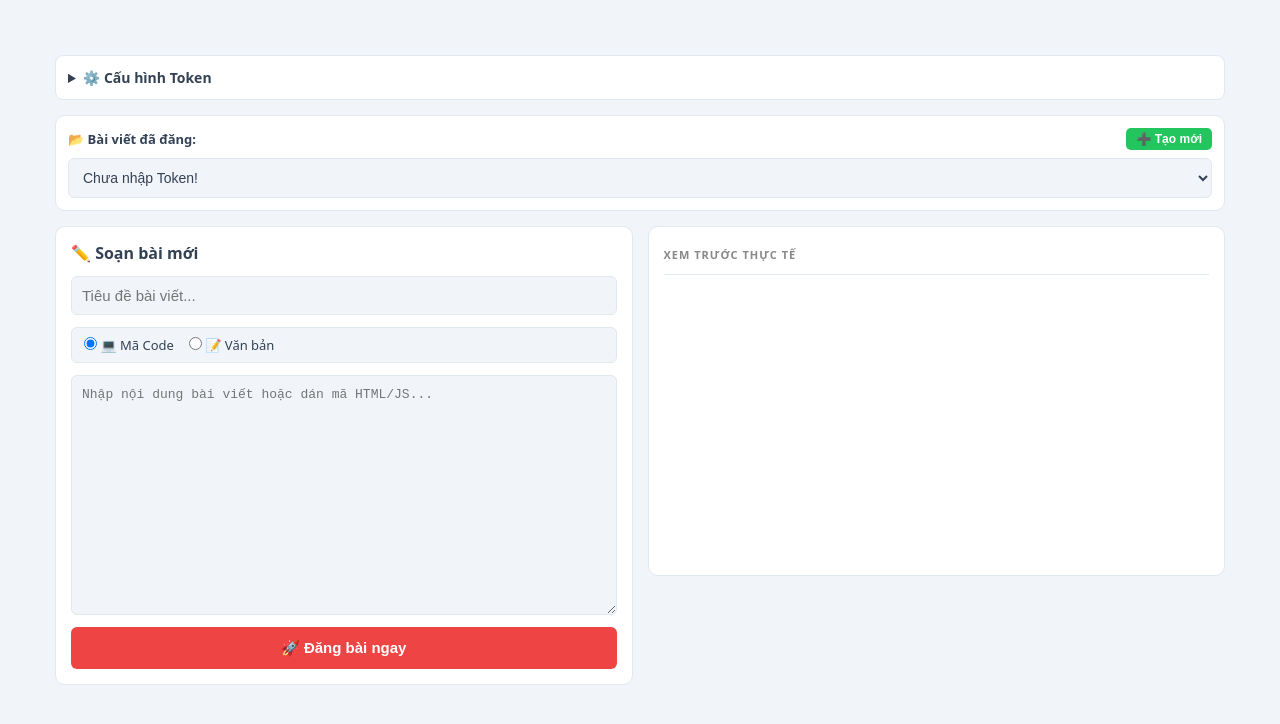
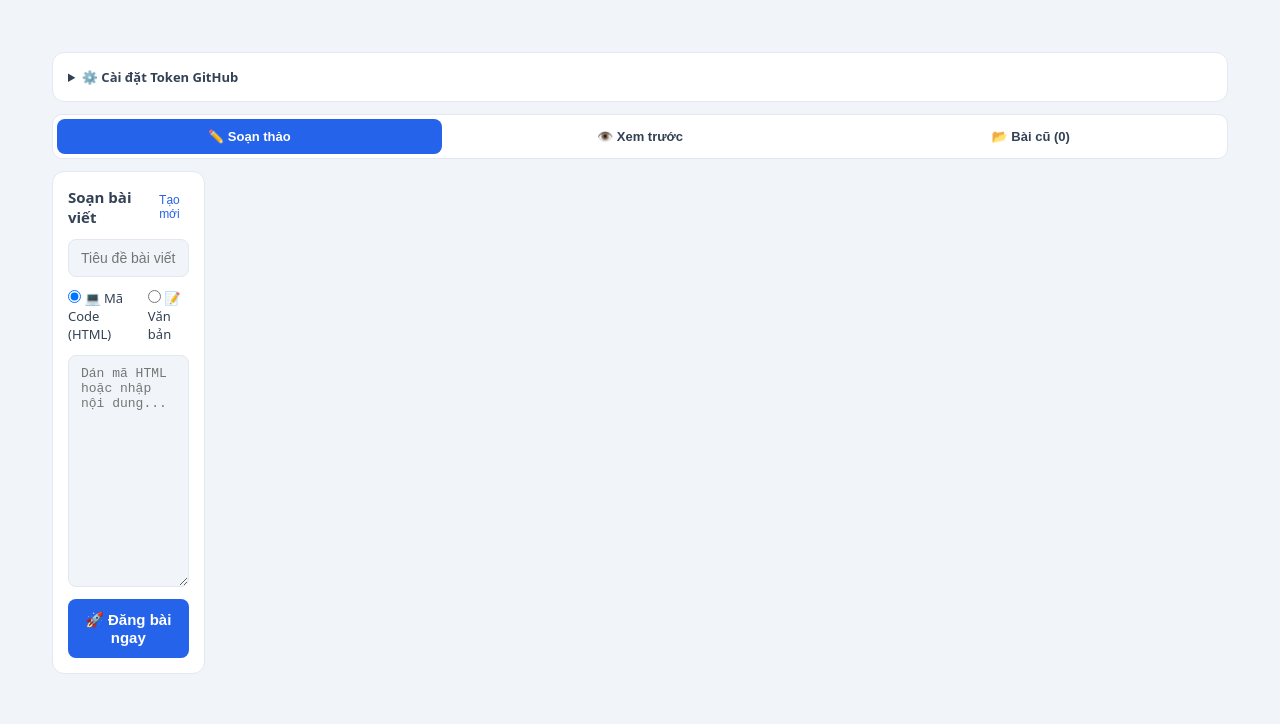
Before and after one commit to longhai/codes, a Jekyll site: the page built from admin.html, in a window 1280 px wide. Shown: the top 724 px of the page. Built offline with Jekyll 4.4.1, drawn with Linux system fonts in a browser that asks for light colours.

Commit message:
Update admin page layout and styles

````diff
--- a/admin.html
+++ b/admin.html
@@ -1,85 +1,93 @@
 ---
 layout: default
-title: Quản lý Bài viết
+title: Quản trị Blog
 body_class: page-index
 ---
 <style>
-  .admin-grid { display: grid; grid-template-columns: 1fr; gap: 15px; }
-  .preview-box { background: var(--card); border: 1px solid var(--border); border-radius: 10px; padding: 15px; min-height: 350px; overflow-y: auto; }
-  .tab-btn { padding: 8px 16px; border: 1px solid var(--border); background: var(--bg); color: var(--text); border-radius: 6px; cursor: pointer; font-weight: bold; }
-  .tab-btn.active { background: var(--pri); color: #fff; border-color: var(--pri); }
+  :root {
+    --primary: #2563eb;
+    --success: #16a34a;
+    --bg-card: var(--card, #1e293b);
+    --border-color: var(--border, #334155);
+  }
+  .admin-container { max-width: 1200px; margin: 0 auto; padding: 12px; font-family: system-ui, -apple-system, sans-serif; }
+  .tab-nav { display: flex; gap: 6px; margin-bottom: 12px; background: var(--bg-card); padding: 4px; border-radius: 10px; border: 1px solid var(--border-color); }
+  .tab-btn { flex: 1; padding: 10px; border: 0; background: transparent; color: var(--text); border-radius: 8px; font-weight: 600; cursor: pointer; font-size: 13px; transition: 0.2s; }
+  .tab-btn.active { background: var(--primary); color: #fff; }
 
-  /* Tối ưu 2 cột cho màn hình lớn (PC) */
-  @media (min-width: 992px) {
-    .admin-container { max-width: 1200px !important; }
-    .admin-grid { grid-template-columns: 1fr 1fr; }
-    .mobile-tabs { display: none !important; }
-    .view-panel { display: block !important; }
+  .grid-layout { display: grid; grid-template-columns: 1fr; gap: 15px; }
+  @media (min-width: 900px) {
+    .grid-layout { grid-template-columns: 320px 1fr; }
+    .preview-mode-desktop { display: grid !important; grid-template-columns: 1fr 1fr; gap: 15px; }
   }
+
+  .card-box { background: var(--bg-card); border: 1px solid var(--border-color); border-radius: 12px; padding: 15px; }
+  .form-control { width: 100%; padding: 10px 12px; border-radius: 8px; border: 1px solid var(--border-color); background: var(--bg); color: var(--text); font-size: 14px; box-sizing: border-box; }
+  .preview-frame { width: 100%; height: 400px; border: 1px solid var(--border-color); border-radius: 8px; background: #fff; color: #000; }
 </style>
 
-<div class="container admin-container" style="max-width: 650px; padding: 15px; margin: 0 auto;">
+<div class="admin-container">
 
   <!-- CẤU HÌNH GITHUB -->
-  <details style="margin-bottom: 15px; background: var(--card); padding: 12px; border-radius: 8px; border: 1px solid var(--border);">
-    <summary style="cursor: pointer; font-weight: bold; font-size: 14px;">⚙️ Cấu hình Token</summary>
-    <div style="display: flex; flex-direction: column; gap: 10px; margin-top: 10px;">
-      <input type="text" id="cfgOwner" placeholder="Tên tài khoản GitHub" style="padding: 10px; border-radius: 6px; border: 1px solid var(--border); background: var(--bg); color: var(--text);">
-      <input type="text" id="cfgRepo" placeholder="Tên Repository" style="padding: 10px; border-radius: 6px; border: 1px solid var(--border); background: var(--bg); color: var(--text);">
-      <input type="password" id="cfgToken" placeholder="GitHub Token (ghp_...)" style="padding: 10px; border-radius: 6px; border: 1px solid var(--border); background: var(--bg); color: var(--text);">
-      <button type="button" onclick="saveConfig()" style="padding: 10px; background: #2563eb; color: #fff; border: 0; border-radius: 6px; font-weight: bold;">Lưu cấu hình</button>
+  <details style="margin-bottom: 12px;" class="card-box">
+    <summary style="cursor: pointer; font-weight: bold; font-size: 13px;">⚙️ Cài đặt Token GitHub</summary>
+    <div style="display: flex; flex-direction: column; gap: 8px; margin-top: 10px;">
+      <input type="text" id="cfgOwner" class="form-control" placeholder="Tên tài khoản GitHub">
+      <input type="text" id="cfgRepo" class="form-control" placeholder="Tên Repository">
+      <input type="password" id="cfgToken" class="form-control" placeholder="GitHub Token (ghp_...)">
+      <button type="button" onclick="saveConfig()" style="padding: 10px; background: var(--primary); color: #fff; border: 0; border-radius: 8px; font-weight: bold; cursor: pointer;">💾 Lưu Cấu Hình</button>
     </div>
   </details>
 
-  <!-- THANH CHỌN BÀI CŨ -->
-  <div style="background: var(--card); border: 1px solid var(--border); border-radius: 10px; padding: 12px; margin-bottom: 15px; display: flex; flex-direction: column; gap: 8px;">
-    <div style="display: flex; justify-content: space-between; align-items: center;">
-      <label for="postSelect" style="font-size: 13px; font-weight: bold;">📂 Bài viết đã đăng:</label>
-      <button type="button" onclick="resetForm()" style="padding: 4px 10px; background: #22c55e; color: #fff; border: 0; border-radius: 5px; font-size: 12px; font-weight: bold; cursor: pointer;">➕ Tạo mới</button>
-    </div>
-    <select id="postSelect" style="width: 100%; padding: 10px; border-radius: 6px; border: 1px solid var(--border); background: var(--bg); color: var(--text); font-size: 14px;">
-      <option value="">-- Chọn bài viết để sửa --</option>
-    </select>
+  <!-- THANH ĐIỀU HƯỚNG TAB (TỐI ƯU CHO MOBILE) -->
+  <div class="tab-nav">
+    <button class="tab-btn active" onclick="switchTab('edit')">✏️ Soạn thảo</button>
+    <button class="tab-btn" onclick="switchTab('preview')">👁️ Xem trước</button>
+    <button class="tab-btn" onclick="switchTab('list')">📂 Bài cũ (<span id="postCount">0</span>)</button>
   </div>
 
-  <!-- THANH CHUYỂN TAB TRÊN MOBILE -->
-  <div class="mobile-tabs" style="display: flex; gap: 10px; margin-bottom: 15px;">
-    <button type="button" class="tab-btn active" id="tabEditBtn" onclick="switchTab('edit')">✏️ Soạn thảo</button>
-    <button type="button" class="tab-btn" id="tabPrevBtn" onclick="switchTab('preview')">👁️ Xem thực tế</button>
-  </div>
+  <div class="grid-layout">
 
-  <div class="admin-grid">
+    <!-- CỘT DANH SÁCH BÀI CŨ (ẨN/HIỆN THEO TAB HOẶC PC) -->
+    <div id="tab-list" class="card-box" style="display: none;">
+      <div style="display: flex; gap: 6px; margin-bottom: 10px;">
+        <input type="text" id="searchPost" class="form-control" placeholder="🔍 Tìm bài viết..." oninput="filterPosts()">
+        <button onclick="resetForm()" style="background: var(--success); color: #fff; border: 0; border-radius: 8px; padding: 0 12px; font-weight: bold; cursor: pointer;">➕</button>
+      </div>
+      <div id="postList" style="max-height: 500px; overflow-y: auto; display: flex; flex-direction: column; gap: 6px;">Đang tải...</div>
+    </div>
 
-    <!-- CỘT 1: SOẠN THẢO -->
-    <div id="editPanel" class="view-panel" style="background: var(--card); border: 1px solid var(--border); border-radius: 10px; padding: 15px;">
-      <h3 id="formTitle" style="margin-bottom: 12px; font-size: 16px;">✏️ Soạn bài mới</h3>
+    <!-- KHU VỰC CHÍNH: SOẠN THẢO & XEM TRƯỚC -->
+    <div id="mainEditorArea" class="preview-mode-desktop">
 
-      <form id="postForm" style="display: flex; flex-direction: column; gap: 12px;">
-        <input type="text" id="title" placeholder="Tiêu đề bài viết..." required style="padding: 10px; border-radius: 6px; border: 1px solid var(--border); background: var(--bg); color: var(--text); font-size: 15px;">
-
-        <div style="display: flex; gap: 15px; background: var(--bg); padding: 8px 12px; border-radius: 6px; border: 1px solid var(--border);">
-          <label style="font-size: 13px; cursor: pointer;"><input type="radio" name="postType" value="code" checked> 💻 Mã Code</label>
-          <label style="font-size: 13px; cursor: pointer;"><input type="radio" name="postType" value="text"> 📝 Văn bản</label>
+      <!-- FORM NHẬP NỘI DUNG -->
+      <div id="tab-edit" class="card-box" style="display: flex; flex-direction: column; gap: 12px;">
+        <div style="display: flex; justify-content: space-between; align-items: center;">
+          <h3 id="formTitle" style="font-size: 15px; margin: 0;">Soạn bài viết</h3>
+          <button type="button" onclick="resetForm()" style="background: transparent; color: var(--primary); border: 0; font-size: 12px; cursor: pointer;">Tạo mới</button>
         </div>
 
-        <textarea id="content" placeholder="Nhập nội dung bài viết hoặc dán mã HTML/JS..." rows="12" required style="padding: 10px; border-radius: 6px; border: 1px solid var(--border); background: var(--bg); color: var(--text); font-family: monospace; font-size: 13px; line-height: 1.4;"></textarea>
+        <input type="text" id="title" class="form-control" placeholder="Tiêu đề bài viết..." required oninput="updatePreview()">
 
-        <button type="submit" id="submitBtn" style="padding: 12px; background: var(--pri); color: #fff; border: 0; border-radius: 6px; font-weight: bold; font-size: 15px; cursor: pointer;">🚀 Đăng bài ngay</button>
-      </form>
-    </div>
+        <div style="display: flex; gap: 15px; font-size: 13px;">
+          <label style="cursor: pointer;"><input type="radio" name="postType" value="code" checked onchange="updatePreview()"> 💻 Mã Code (HTML)</label>
+          <label style="cursor: pointer;"><input type="radio" name="postType" value="text" onchange="updatePreview()"> 📝 Văn bản</label>
+        </div>
 
-    <!-- CỘT 2: XEM TRƯỚC THỰC TẾ -->
-    <div id="previewPanel" class="view-panel" style="display: none;">
-      <div class="preview-box">
-        <span style="font-size: 11px; color: #888; text-transform: uppercase; font-weight: bold; letter-spacing: 1px;">Xem trước thực tế</span>
-        <h1 id="pvTitle" style="margin: 10px 0; font-size: 20px;"></h1>
-        <hr style="border: 0; border-top: 1px solid var(--border); margin-bottom: 15px;">
-        <div id="pvBody"></div>
+        <textarea id="content" class="form-control" placeholder="Dán mã HTML hoặc nhập nội dung..." rows="14" style="font-family: monospace; font-size: 13px;" required oninput="updatePreview()"></textarea>
+
+        <button type="button" id="submitBtn" onclick="submitPost()" style="padding: 12px; background: var(--primary); color: #fff; border: 0; border-radius: 8px; font-weight: bold; font-size: 15px; cursor: pointer;">🚀 Đăng bài ngay</button>
       </div>
+
+      <!-- KHUNG XEM TRƯỚC (LIVE PREVIEW) -->
+      <div id="tab-preview" class="card-box" style="display: none;">
+        <h3 style="font-size: 15px; margin-top: 0; margin-bottom: 12px;">👁️ Xem trước thực tế</h3>
+        <iframe id="previewFrame" class="preview-frame"></iframe>
+      </div>
+
     </div>
 
   </div>
-
 </div>
 
 <script>
@@ -98,61 +107,49 @@
     token: document.getElementById('cfgToken').value.trim()
   };
   localStorage.setItem('gh_cfg', JSON.stringify(GH_CONFIG));
-  alert('Đã lưu cấu hình!');
+  alert('Đã lưu!');
   loadPosts();
 }
 
-// Xử lý chuyển Tab trên Điện thoại
-function switchTab(tab) {
-  const editPnl = document.getElementById('editPanel');
-  const prevPnl = document.getElementById('previewPanel');
-  const btnEdit = document.getElementById('tabEditBtn');
-  const btnPrev = document.getElementById('tabPrevBtn');
+// Chuyển đổi Tab linh hoạt cho Mobile & PC
+function switchTab(tabName) {
+  const isMobile = window.innerWidth < 900;
 
-  if (tab === 'edit') {
-    editPnl.style.display = 'block';
-    prevPnl.style.display = 'none';
-    btnEdit.classList.add('active');
-    btnPrev.classList.remove('active');
+  document.querySelectorAll('.tab-btn').forEach(btn => btn.classList.remove('active'));
+  event.target.classList.add('active');
+
+  if (isMobile) {
+    document.getElementById('tab-edit').style.display = tabName === 'edit' ? 'flex' : 'none';
+    document.getElementById('tab-preview').style.display = tabName === 'preview' ? 'block' : 'none';
+    document.getElementById('tab-list').style.display = tabName === 'list' ? 'block' : 'none';
   } else {
-    editPnl.style.display = 'none';
-    prevPnl.style.display = 'block';
-    btnEdit.classList.remove('active');
-    btnPrev.classList.add('active');
-    updatePreview();
+    // Trên PC: Luôn hiện danh sách bên trái, còn bên phải hiện Soạn thảo & Xem trước
+    document.getElementById('tab-list').style.display = tabName === 'list' ? 'block' : 'block';
+    document.getElementById('tab-edit').style.display = 'flex';
+    document.getElementById('tab-preview').style.display = 'block';
   }
 }
 
-// Cập nhật nội dung Xem thực tế Real-time
+// Render Xem trước Thực tế (Live Preview)
 function updatePreview() {
-  const title = document.getElementById('title').value || 'Tiêu đề bài viết...';
-  const content = document.getElementById('content').value || 'Nội dung sẽ hiển thị ở đây...';
+  const content = document.getElementById('content').value;
   const isCode = document.querySelector('input[name="postType"]:checked').value === 'code';
+  const frame = document.getElementById('previewFrame').contentWindow.document;
 
-  document.getElementById('pvTitle').textContent = title;
-  const pvBody = document.getElementById('pvBody');
-
+  frame.open();
   if (isCode) {
-    pvBody.innerHTML = `<pre style="background:var(--bg); padding:12px; border-radius:6px; overflow-x:auto; border:1px solid var(--border); font-family:monospace; font-size:13px;"><code>${escapeHtml(content)}</code></pre>`;
+    frame.write(content); // Render HTML/JS thực tế
   } else {
-    pvBody.innerHTML = content.replace(/\n/g, '<br>');
+    frame.write(`<div style="font-family: sans-serif; padding: 15px; line-height: 1.6;">${content.replace(/\n/g, '<br>')}</div>`);
   }
+  frame.close();
 }
 
-function escapeHtml(text) {
-  return text.replace(/&/g, "&amp;").replace(/</g, "&lt;").replace(/>/g, "&gt;").replace(/"/g, "&quot;");
-}
-
-// Lắng nghe gõ phím để Live Preview tự cập nhật
-document.getElementById('title').addEventListener('input', updatePreview);
-document.getElementById('content').addEventListener('input', updatePreview);
-document.querySelectorAll('input[name="postType"]').forEach(r => r.addEventListener('change', updatePreview));
-
-// Tải bài viết cũ
+// Tải danh sách bài viết
 async function loadPosts() {
-  const selectEl = document.getElementById('postSelect');
+  const listEl = document.getElementById('postList');
   if (!GH_CONFIG.token) {
-    selectEl.innerHTML = '<option value="">Chưa nhập Token!</option>';
+    listEl.innerHTML = '<span style="color:#eab308; font-size:12px;">Chưa nhập Token!</span>';
     return;
   }
 
@@ -161,47 +158,40 @@
       headers: { 'Authorization': `Bearer ${GH_CONFIG.token}` }
     });
 
-    if (!res.ok) {
-      selectEl.innerHTML = `<option value="">Lỗi ${res.status}: Sai Token/Repo</option>`;
-      return;
-    }
+    if (!res.ok) throw new Error();
+    const files = await res.json();
 
-    const files = await res.json();
     rawPostsList = files.filter(f => f.type === 'file' && (f.name.endsWith('.html') || f.name.endsWith('.md')));
+    document.getElementById('postCount').textContent = rawPostsList.length;
 
-    selectEl.innerHTML = '<option value="">-- Chọn bài viết để sửa (' + rawPostsList.length + ' bài) --</option>';
-
-    rawPostsList.reverse().forEach((file, index) => {
-      const opt = document.createElement('option');
-      opt.value = index;
-      opt.textContent = file.name.replace(/^\d{4}-\d{2}-\d{2}-/, '');
-      selectEl.appendChild(opt);
-    });
+    renderPostList(rawPostsList);
   } catch (err) {
-    selectEl.innerHTML = '<option value="">Không tải được bài cũ!</option>';
+    listEl.innerHTML = '<span style="color:#ef4444; font-size:12px;">Lỗi tải bài cũ!</span>';
   }
 }
 
-document.getElementById('postSelect').addEventListener('change', (e) => {
-  const idx = e.target.value;
-  if (idx !== "") {
-    const selectedFile = rawPostsList[idx];
-    editPost(selectedFile.path, selectedFile.sha);
-  } else {
-    resetForm();
-  }
-});
+function renderPostList(list) {
+  const listEl = document.getElementById('postList');
+  listEl.innerHTML = '';
 
-function resetForm() {
-  currentSha = null; currentPath = null;
-  document.getElementById('postForm').reset();
-  document.getElementById('postSelect').value = "";
-  document.getElementById('formTitle').textContent = '✏️ Soạn bài mới';
-  document.getElementById('submitBtn').textContent = '🚀 Đăng bài ngay';
-  document.getElementById('submitBtn').style.background = 'var(--pri)';
-  updatePreview();
+  list.slice().reverse().forEach(file => {
+    const btn = document.createElement('button');
+    btn.type = 'button';
+    btn.textContent = file.name.replace(/^\d{4}-\d{2}-\d{2}-/, '');
+    btn.style.cssText = 'text-align:left; padding:8px 10px; border:1px solid var(--border-color); background:var(--bg); color:var(--text); border-radius:6px; cursor:pointer; font-size:13px; white-space:nowrap; overflow:hidden; text-overflow:ellipsis;';
+    btn.onclick = () => editPost(file.path, file.sha);
+    listEl.appendChild(btn);
+  });
 }
 
+// Tìm kiếm bài viết
+function filterPosts() {
+  const q = document.getElementById('searchPost').value.toLowerCase();
+  const filtered = rawPostsList.filter(f => f.name.toLowerCase().includes(q));
+  renderPostList(filtered);
+}
+
+// Đọc nội dung để sửa
 async function editPost(path, sha) {
   try {
     const res = await fetch(`https://api.github.com/repos/${GH_CONFIG.owner}/${GH_CONFIG.repo}/contents/${path}`, {
@@ -212,7 +202,6 @@
 
     const titleMatch = rawText.match(/title:\s*["']?([^"'\n]+)["']?/);
     const typeMatch = rawText.match(/type:\s*(\w+)/);
-
     const contentParts = rawText.split(/^---$/m);
     let body = contentParts.length >= 3 ? contentParts.slice(2).join('---').trim() : rawText;
 
@@ -221,24 +210,32 @@
     const postType = typeMatch ? typeMatch[1] : (path.endsWith('.html') ? 'code' : 'text');
     document.querySelector(`input[name="postType"][value="${postType}"]`).checked = true;
 
-    if (postType === 'code') {
-      body = body.replace(/^```html\n?/, '').replace(/\n?```$/, '');
-    }
+    if (postType === 'code') body = body.replace(/^```html\n?/, '').replace(/\n?```$/, '');
 
     document.getElementById('content').value = body;
+    currentSha = sha; currentPath = path;
 
-    currentSha = sha; currentPath = path;
-    document.getElementById('formTitle').textContent = '✏️ Cập nhật bài viết';
-    document.getElementById('submitBtn').textContent = '💾 Lưu thay đổi';
-    document.getElementById('submitBtn').style.background = '#2563eb';
+    document.getElementById('formTitle').textContent = '✏️ Sửa bài viết';
+    document.getElementById('submitBtn').textContent = '💾 Lưu cập nhật';
+
     updatePreview();
+    if (window.innerWidth < 900) switchTab('edit'); // Tự chuyển về tab sửa bài trên Mobile
   } catch(e) {
-    alert('Lỗi tải nội dung bài!');
+    alert('Không thể đọc nội dung!');
   }
 }
 
-document.getElementById('postForm').addEventListener('submit', async (e) => {
-  e.preventDefault();
+function resetForm() {
+  currentSha = null; currentPath = null;
+  document.getElementById('title').value = '';
+  document.getElementById('content').value = '';
+  document.getElementById('formTitle').textContent = 'Soạn bài viết';
+  document.getElementById('submitBtn').textContent = '🚀 Đăng bài ngay';
+  updatePreview();
+}
+
+// Đăng bài
+async function submitPost() {
   if (!GH_CONFIG.token) return alert('Chưa nhập Token!');
 
   const btn = document.getElementById('submitBtn');
````
Also changed, not shown: other parts of admin.html (+11 -1 lines).
